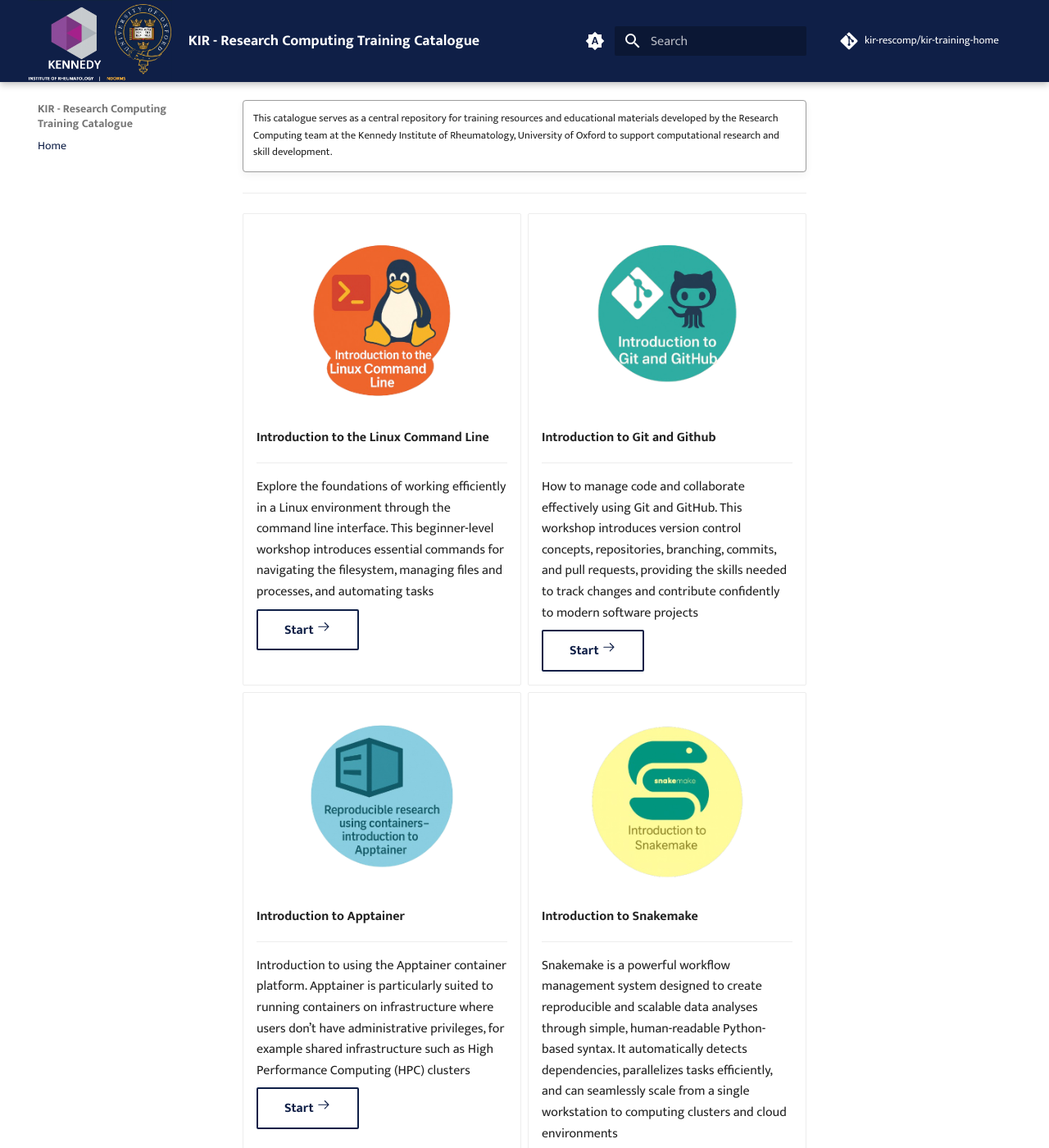
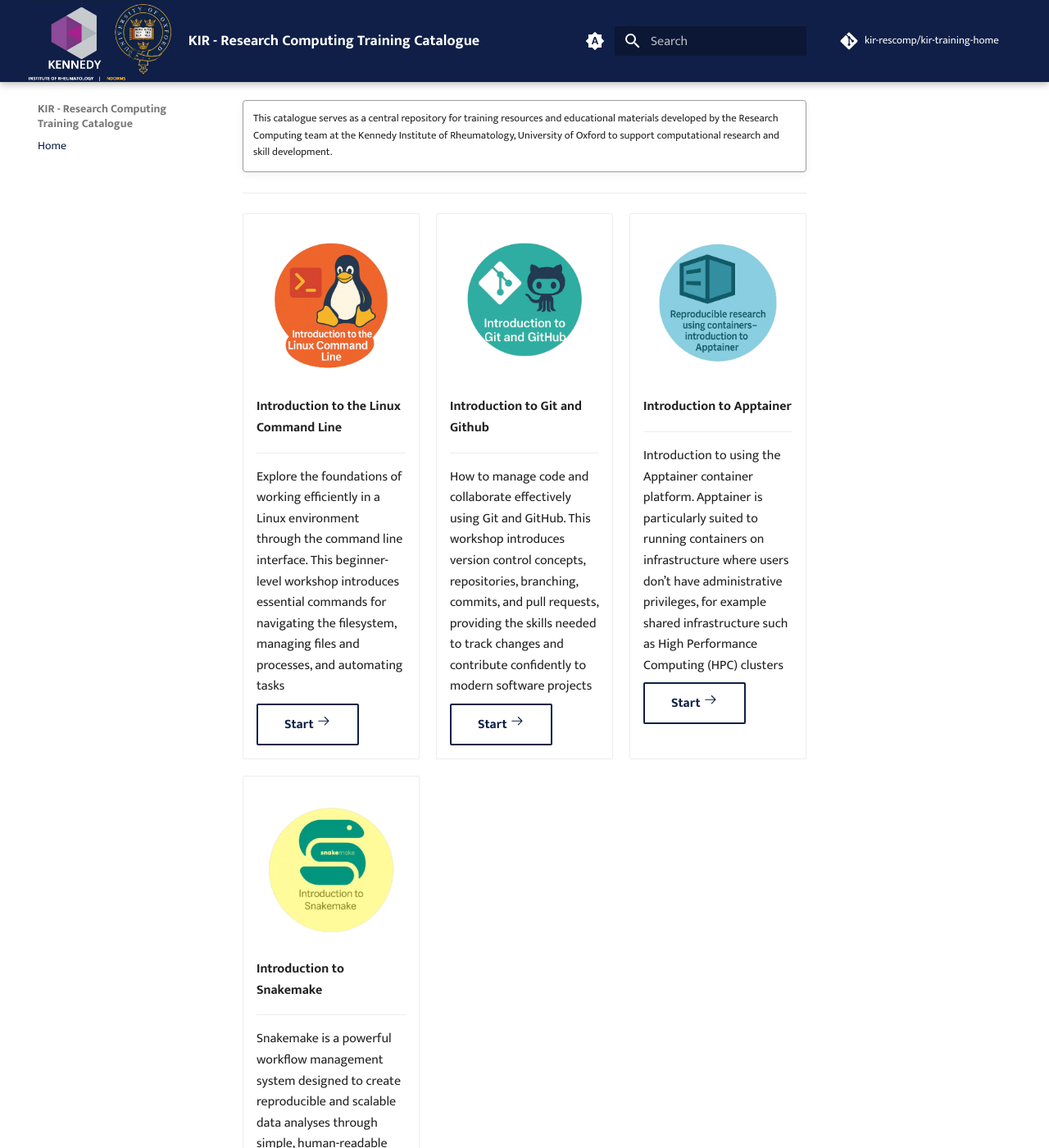
Before and after one commit to kir-rescomp/kir-training-home, an MkDocs documentation site: the page built from docs/index.md, in a window 1280 px wide and 1400 px high, scrolled down 293 px. Shown: the whole window at 82% size. Built offline with MkDocs 1.6.1 and Material for MkDocs 9.7.7, drawn with Linux system fonts in a browser that asks for light colours; comment, search, counter and statistics services are not loaded.

Commit message:
change default cards per row to 3

```diff
--- a/docs/stylesheets/extra.css
+++ b/docs/stylesheets/extra.css
@@ -10,6 +10,12 @@
 
 .md-content {
   --md-typeset-a-color: #2596be;
+}
+
+/* Force 3 columns for grid cards */
+.md-typeset .grid.cards {
+    grid-template-columns: repeat(3, 1fr);
+    gap: 1rem;
 }
 
 :root {
```
